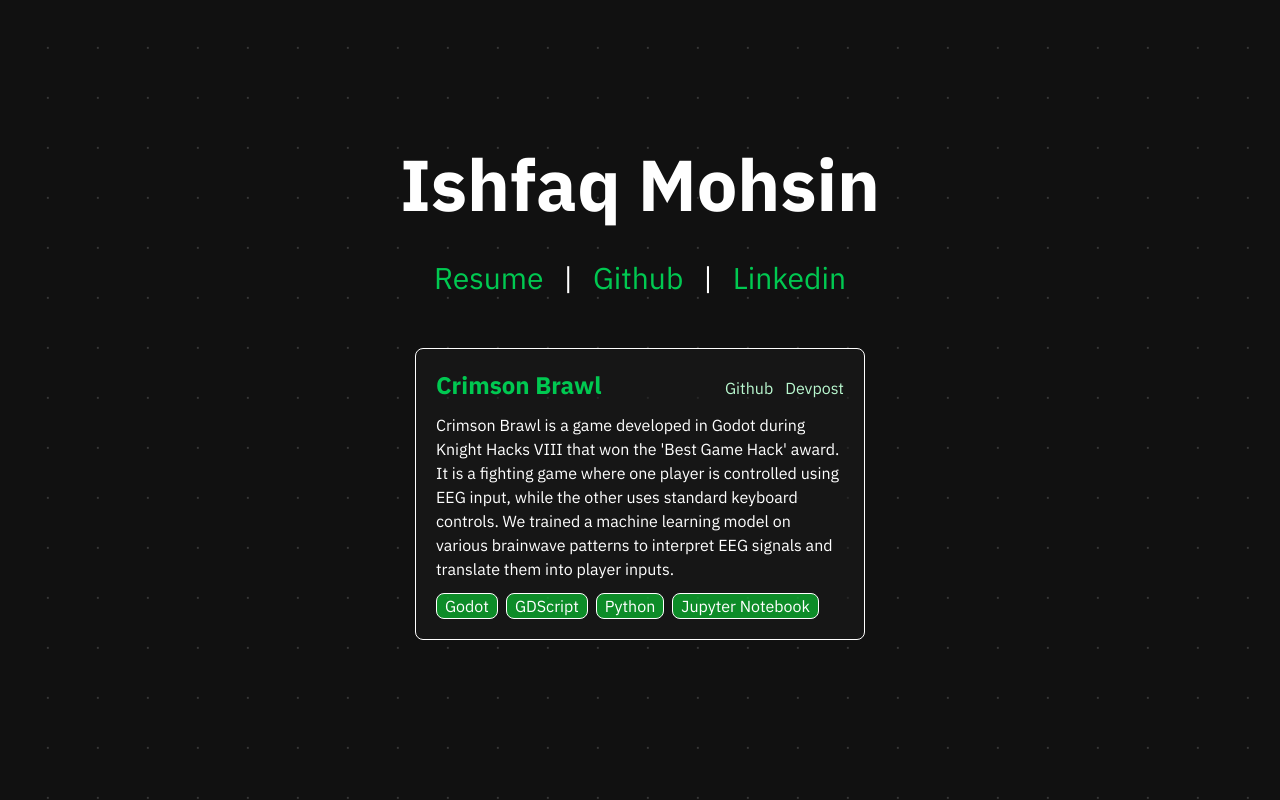
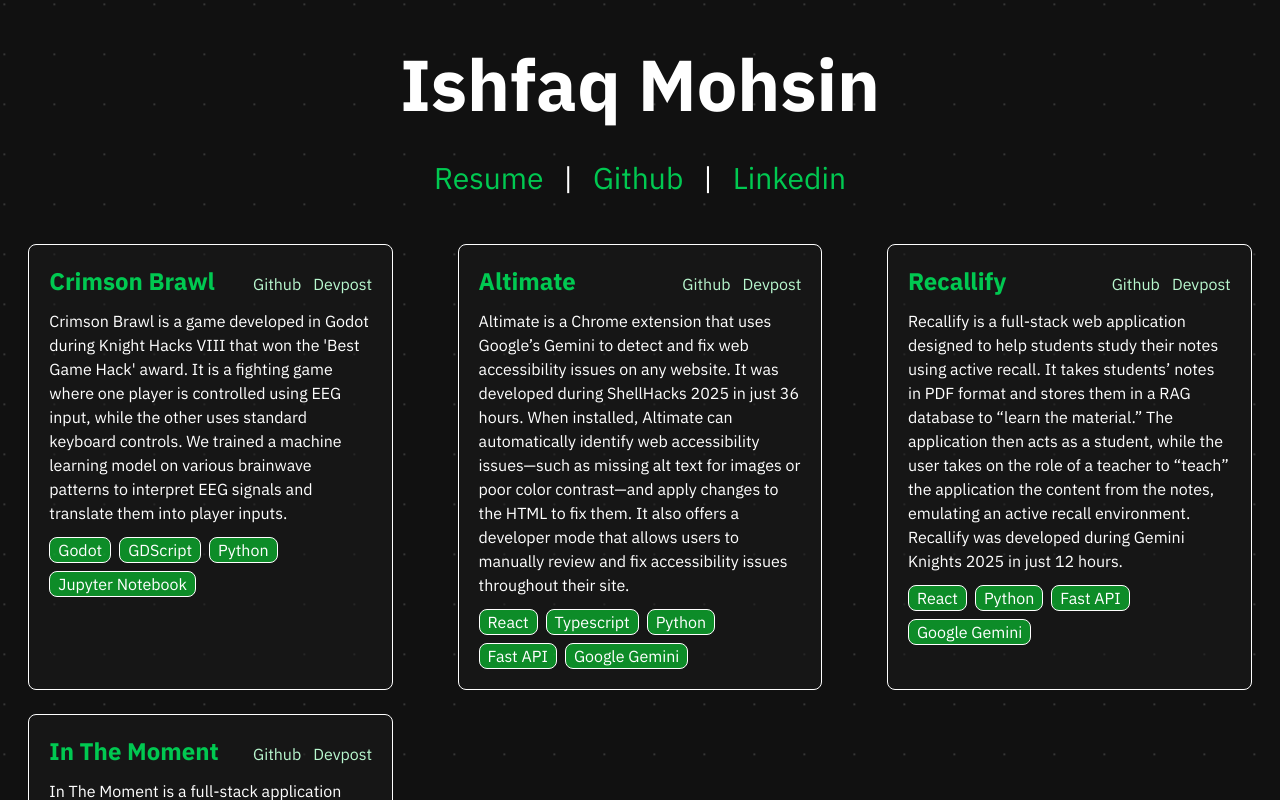
Before and after one commit to Ishfaq-code/PortfollioSite_Ishfaq, a React (Vite) app: page / in a window 1280 px wide. Shown: the top 800 px of the page. Built offline with nearby package versions, Linux system fonts and the light colour scheme.

Commit message:
fixed sizing + 4 projects

```diff
--- a/src/App.jsx
+++ b/src/App.jsx
@@ -5,9 +5,8 @@ import { projects } from "./constants"
 function App() {
 
   return (
-    <>
-     <div className='flex flex-col items-center justify-center h-screen font-primary text-white'>
-          <h1 className="md:text-7xl text-5xl font-bold " tabIndex="0">Ishfaq Mohsin</h1>
+     <div className='min-h-screen w-full flex flex-col items-center justify-start py-8 md:py-12 font-primary text-white overflow-y-auto'>
+          <h1 className="md:text-7xl text-5xl font-bold" tabIndex="0">Ishfaq Mohsin</h1>
           <div className="flex p-10">
             <a tabIndex="0" className="md:text-3xl text-xl text-green-500 transition-all duration-{0.2s} hover:underline" href="/IshfaqMohsinResume - Copy.pdf" target="_blank" rel="noopener noreferrer">Resume</a>
             <p className="md:text-3xl text-xl md:px-5 px-3"> | </p>
@@ -15,13 +14,15 @@ function App() {
             <p className="md:text-3xl text-xl md:px-5 px-3"> | </p>
             <a tabIndex="0" className="md:text-3xl text-xl text-green-500 transition-all duration-{0.2s} hover:underline" href="https://www.linkedin.com/in/ishfaq-mohsin/" target="_blank" rel="noopener noreferrer">Linkedin</a>
           </div>
-          <div className="p-3">
+
+          <div className="p-2 grid grid-cols-1 md:grid-cols-2 lg:grid-cols-3 gap-6 place-items-center items-stretch">
             {projects.map((project) => (
               <Project title={project.title} description={project.description} links={project.links} techStack={project.tech} />
           ))}
-          </div>
       </div>
-    </>
+
+      </div>
+
   )
 }
 
--- a/src/components/Project.jsx
+++ b/src/components/Project.jsx
@@ -9,7 +9,7 @@ const Project = ({
 
 }) => {
   return (
-   <div className="project-container w-full max-w-[450px] sm:w-[90%] md:w-[450px] border p-4 sm:p-5 rounded-lg bg-[#1b1b1b94] mx-auto">
+   <div className="project-container w-full max-w-[450px] md:w-[90%] border p-4 sm:p-5 rounded-lg bg-[#1b1b1b94] mx-auto">
     <div className='flex justify-between items-baseline'>
       <h1 className="project-title flex justify-start text-xl sm:text-2xl font-bold text-green-500 mb-3">{title}</h1>
       <div className='flex space-x-3'>
--- a/src/constants.js
+++ b/src/constants.js
@@ -18,6 +18,66 @@ export const projects =
         ]
     },
 
+    {
+        title: "Altimate",
+        description: "Altimate is a Chrome extension that uses Google’s Gemini to detect and fix web accessibility issues on any website. It was developed during ShellHacks 2025 in just 36 hours. When installed, Altimate can automatically identify web accessibility issues—such as missing alt text for images or poor color contrast—and apply changes to the HTML to fix them. It also offers a developer mode that allows users to manually review and fix accessibility issues throughout their site.",
+        tech: ["React", "Typescript", "Python", "Fast API", "Google Gemini"],
+        links:
+        [
+            {
+                label: "Github",
+                href: "https://github.com/lucasmcclean/altimate"
+            },
+
+             {
+                label: "Devpost",
+                href: "https://devpost.com/software/altimate"
+            },
+        ]
+    },
+
+
+    {
+        title: "Recallify",
+        description: "Recallify is a full-stack web application designed to help students study their notes using active recall. It takes students’ notes in PDF format and stores them in a RAG database to “learn the material.” The application then acts as a student, while the user takes on the role of a teacher to “teach” the application the content from the notes, emulating an active recall environment. Recallify was developed during Gemini Knights 2025 in just 12 hours.",
+        tech: ["React",  "Python", "Fast API", "Google Gemini"],
+        links:
+        [
+            {
+                label: "Github",
+                href: "https://github.com/Ishfaq-code/Recallify"
+            },
+
+             {
+                label: "Devpost",
+                href: "https://devpost.com/software/recallify"
+            },
+        ]
+    },
+
+
+    {
+        title: "In The Moment",
+        description: "In The Moment is a full-stack application designed to help distant family and friends share memories with one another. It features an easy-to-use interface that accommodates all levels of technological experience while maintaining strong security. This project was developed for the STEM Connect 2025 Hackathon.",
+        tech: ["React",  "Python", "Fast API", "Firebase"],
+        links:
+        [
+            {
+                label: "Github",
+                href: "https://github.com/Ishfaq-code/InTheMoment"
+            },
+
+             {
+                label: "Devpost",
+                href: "https://devpost.com/software/in-the-moment"
+            },
+        ]
+    },
+
+
+
+
+
 
 
 ]
--- a/src/index.css
+++ b/src/index.css
@@ -1,6 +1,12 @@
 @import url('https://fonts.googleapis.com/css2?family=IBM+Plex+Sans:ital,wght@0,100..700;1,100..700&display=swap');
 @import "tailwindcss";
 
+html, body, #root {
+  display: flex;
+  flex-direction: column;
+  min-height: 100vh;
+  margin: 0;
+}
 
 @theme {
   --font-primary: "IBM Plex Sans", "sans-serif";
```
